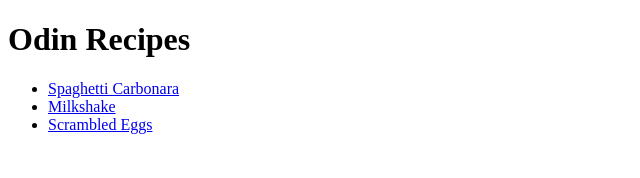
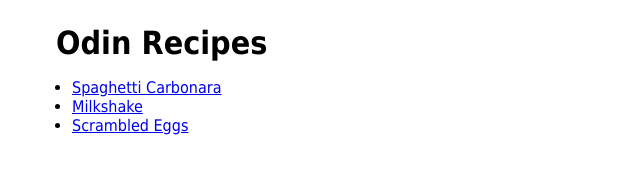
Before and after one commit to JSON-Ling/odin-recipes, a plain HTML site: page index.html in a window 1280 px wide. Shown: the whole page, without its empty margins (0-640 px from the left). Drawn offline with Linux system fonts and the light colour scheme.

Commit message:
Added minor padding and margin to index.html

```diff
--- a/index.html
+++ b/index.html
@@ -2,16 +2,27 @@
 
 <html lang="EN">
     <head>
+
         <meta charset="UTF-8">
         <title>Odin Recipes</title>
+        <link rel="stylesheet" href="styles.css">
     </head>
 
     <body>
+        <div class="main-container">
+            <div class="wrapper">
+                <div class="title">
                     <h1>Odin Recipes</h1>
+                </div>
+                <div class="list">
                     <ul>
                         <li><a href="recipes/carbonara.html" rel="noopener noreferrer">Spaghetti Carbonara</a></li>
                         <li><a href="recipes/milkshake.html" rel="noopener noreferrer">Milkshake</a></li>
                         <li><a href="recipes/scrambled_eggs.html" rel="noopener noreferrer">Scrambled Eggs</a></li>
                     </ul>
+                </div>
+            </div>
+
+        </div>
     </body>
 </html>
--- /dev/null
+++ b/styles.css
@@ -0,0 +1,23 @@
+* {
+    margin: 0;
+    padding: 0;
+    box-sizing: border-box;
+}
+
+body {
+    font-family: Tahoma, Verdana, sans-serif;
+}
+
+.main-container {
+    width: 95%;
+    margin: 0 auto;
+    padding: 8px;
+}
+
+.wrapper {
+    padding: 16px;
+}
+
+.list {
+    padding: 16px;
+}
```
Lines whose indentation alone changed are shown as unchanged.
